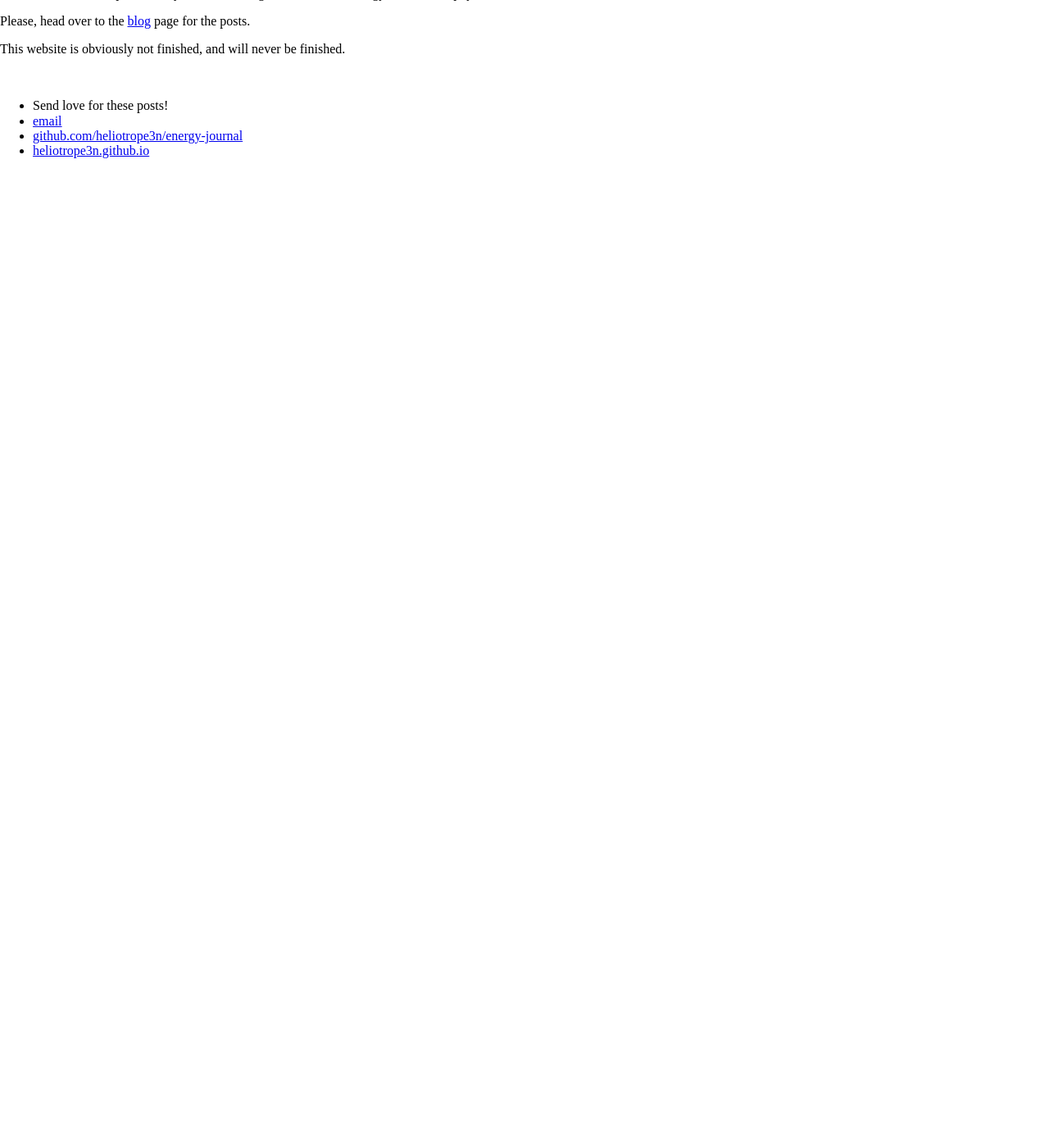
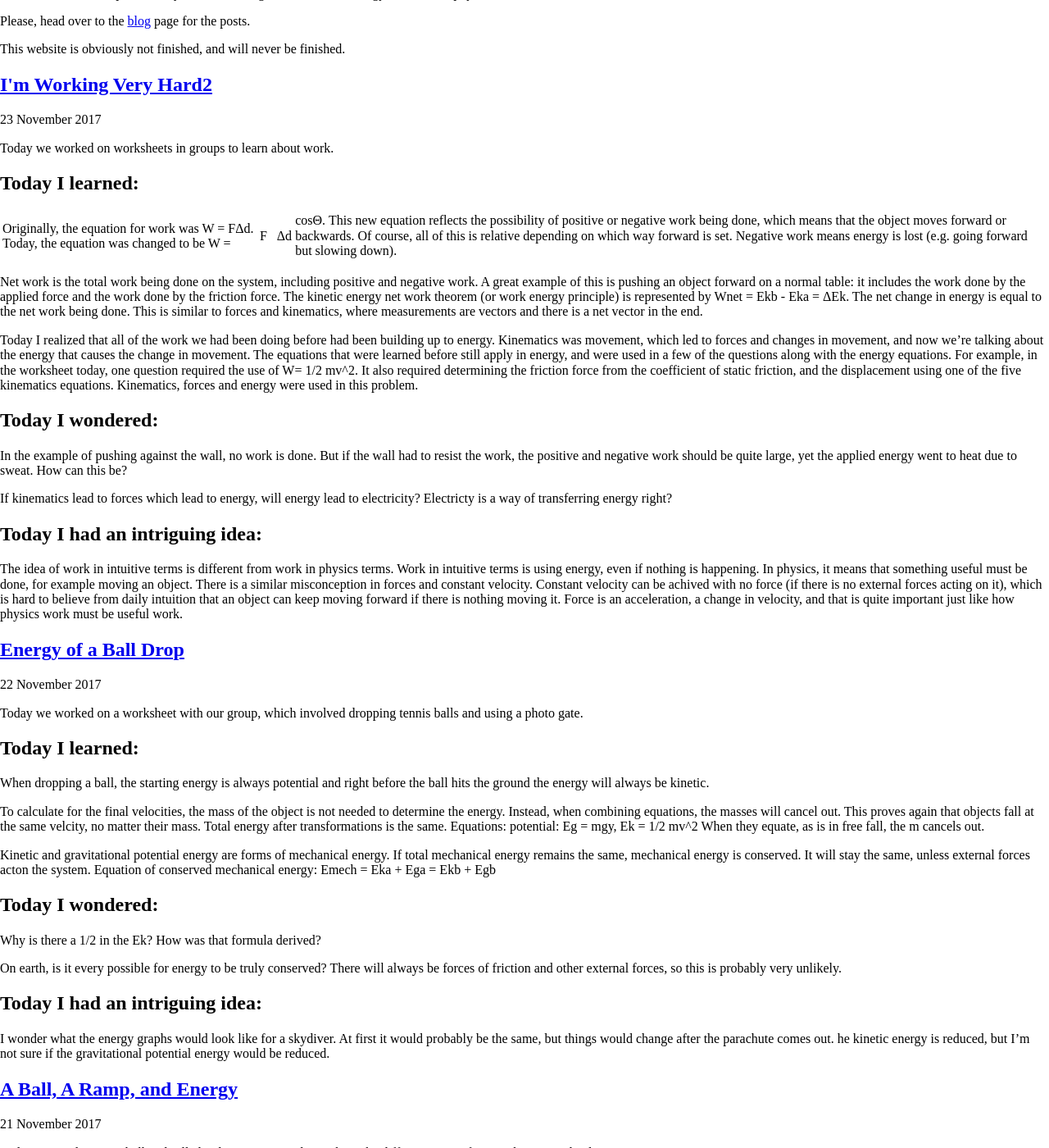
Before and after one commit to heliotrope3n/the-energy-chronicles, a Jekyll site: the page built from index.html, in a window 1280 px wide and 1400 px high, scrolled down 221 px. Shown: the whole window at 82% size. Built offline with Jekyll 4.4.1, drawn with Linux system fonts in a browser that asks for light colours; nearby versions of some CDN libraries; library files that are not in the unit come from our copies; before the commit the page ends 900 px from its top, so only the background shows below that; some of the changed text lies outside the part shown.

Commit message:
2017-11-23-Im-Working-Very-Hard and index listing of posts

```diff
--- /dev/null
+++ b/_posts/2017-11-20-A-New-Energy-Journal.md
@@ -0,0 +1,7 @@
+---
+layout: post
+title: "Ningsong's Energy Journal Launch"
+date: 2017-11-20
+---
+
+New project. Never done a website like this for a school project before, looks like it'll be something fun but time consuming. I'll try to be to-the-point and concise in both my journal entries, site design, and code. Looking forward to the winter break already.
--- a/_posts/2017-11-20-Intro-To-Energy-and-Solar-Roofs.md
+++ b/_posts/2017-11-20-Intro-To-Energy-and-Solar-Roofs.md
@@ -1,14 +1,16 @@
 ---
 layout: post
-title: "Intro to Energy and Solar Roofs"
+title: "Intro To Energy and Solar Roofs"
 date: 2017-11-20
 ---
 
 ## Formatting
 
-Every blog post will have a 3 2 1 section as mandated - 3 things I learned, 2 questions I have, and 1 intriguing idea. As easy as 3 2 1!
+The beginning of each post will include a brief statement a summary of what we did in class. Every blog post will usually have a 3 2 1 section as mandated - 3 things I learned, 2 questions I have, and 1 intriguing idea. As easy as 3 2 1!
 
-I will also include a brief ramble of thoughts after this mandated section. Now, on to today's content!
+I will also include a brief ramble of thoughts after this mandated section, if available. Now, on to today's content!
+
+Today, we chose new groups for the new unit. The debatable question was whether or not solar panels should be mandated on people's homes,
 
 ## Today I learned...
 
@@ -20,9 +22,7 @@
 
 ### Asides
 
-Bullying can be a serious problem in schools, and many children do not fully understand it.
-
-Even though bullying awareness has been going on for quite a long time, bullying is still present and it appears that the awareness has gone to waste.
+Bullying can be a serious problem in schools, and many children do not fully understand it. Even though bullying awareness has been going on for quite a long time, bullying is still present and it appears that the awareness has gone to waste.
 
 ## Today I wondered...
 
--- a/_posts/2017-11-21-A-Ball-A-Ramp-and-Energy.md
+++ b/_posts/2017-11-21-A-Ball-A-Ramp-and-Energy.md
@@ -4,9 +4,11 @@
 date: 2017-11-21
 ---
 
+Today we used a tennis ball and rolled it down a ramp to learn about the different types of energy being involved.
+
 ## Today I learned:
 
-There are many types of energy affecting a simple bal and ramp. Kinetic energy is energy that comes from the movement of an object. The heavier and faster that object, the more kinetic energy. It is demonstrated when the ball rolls - the ball has kinetic energy from the movement. Gravitational potential energy is energy that comes from the 'lifting' of an object. The higher an object goes, the more potential there is for gravity to affect it, and therefore it has more potential energy. When the ball rolls up the incline, at the top it has a lot of graviational potential energy and it is able to release it when it rolls back down the hill. Remember: at the top, gravity has the potential to bring something down with a lot of force.
+There are many types of energy affecting a simple ball and ramp. Kinetic energy is energy that comes from the movement of an object. The heavier and faster that object, the more kinetic energy. It is demonstrated when the ball rolls - the ball has kinetic energy from the movement. Gravitational potential energy is energy that comes from the 'lifting' of an object. The higher an object goes, the more potential there is for gravity to affect it, and therefore it has more potential energy. When the ball rolls up the incline, at the top it has a lot of graviational potential energy and it is able to release it when it rolls back down the hill. Remember: at the top, gravity has the potential to bring something down with a lot of force.
 
 There are many different diagrams that can be used to represent the energies that are involved in a system (objects with properties that we keep track of). First is the energy flow diagram: it consists of a circle with all the elements of the system inside, and arrows that show the flow of energy in and out of the system. This represents external work. Internal energy transformations are not shown. The second is the energy storage diagram: it has two bar graphs that show the amount of each type of energy stored at two different points of time. Usually, there is a an energy flow diagram inbetween the two bar graphs, which represent the energy transformations. It creates a LOL diagram.
 
--- a/_posts/2017-11-22-Energy-of-A-Ball-Drop.md
+++ b/_posts/2017-11-22-Energy-of-A-Ball-Drop.md
@@ -3,6 +3,8 @@
 title: "Energy of a Ball Drop"
 date: 2017-11-22
 ---
+
+Today we worked on a worksheet with our group, which involved dropping tennis balls and using a photo gate.
 
 ## Today I learned:
 
--- /dev/null
+++ b/_posts/2017-11-23-Im-Working-Very-Hard.md
@@ -0,0 +1,25 @@
+---
+layout: post
+title: "I'm Working Very Hard2"
+date: 2017-11-23
+---
+
+Today we worked on worksheets in groups to learn about work.
+
+## Today I learned:
+
+Originally, the equation for work was W = F&Delta;d. Today, the equation was changed to be W = |F||&Delta;d|cos&Theta;. This new equation reflects the possibility of positive or negative work being done, which means that the object moves forward or backwards. Of course, all of this is relative depending on which way forward is set. Negative work means energy is lost (e.g. going forward but slowing down).
+
+Net work is the total work being done on the system, including positive and negative work. A great example of this is pushing an object forward on a normal table: it includes the work done by the applied force and the work done by the friction force. The kinetic energy net work theorem (or work energy principle) is represented by Wnet = Ekb - Eka = &Delta;Ek. The net change in energy is equal to the net work being done. This is similar to forces and kinematics, where measurements are vectors and there is a net vector in the end.
+
+Today I realized that all of the work we had been doing before had been building up to energy. Kinematics was movement, which led to forces and changes in movement, and now we're talking about the energy that causes the change in movement. The equations that were learned before still apply in energy, and were used in a few of the questions along with the energy equations. For example, in the worksheet today, one question required the use of W= 1/2 mv^2. It also required determining the friction force from the coefficient of static friction, and the displacement using one of the five kinematics equations. Kinematics, forces and energy were used in this problem.
+
+## Today I wondered:
+
+In the example of pushing against the wall, no work is done. But if the wall had to resist the work, the positive and negative work should be quite large, yet the applied energy went to heat due to sweat. How can this be?
+
+If kinematics lead to forces which lead to energy, will energy lead to electricity? Electricty is a way of transferring energy right?
+
+## Today I had an intriguing idea:
+
+The idea of work in intuitive terms is different from work in physics terms. Work in intuitive terms is using energy, even if nothing is happening. In physics, it means that something useful must be done, for example moving an object. There is a similar misconception in forces and constant velocity. Constant velocity can be achived with no force (if there is no external forces acting on it), which is hard to believe from daily intuition that an object can keep moving forward if there is nothing moving it. Force is an acceleration, a change in velocity, and that is quite important just like how physics work must be useful work.
--- a/index.html
+++ b/index.html
@@ -3,9 +3,21 @@
 title: Ningsong's Energy Journal
 ---
 <div class="blurb">
-	<p>Hi there, I'm Ningsong Shen</p>
+    <p>Hi there, I'm Ningsong Shen</p>
     <h1>This is the Energy Journal</h1>
-	<p>This website will be updated daily with something I learned about energy in Grade 11 physics.</p>
+    <p>This website will be updated daily with something I learned about energy in Grade 11 physics.</p>
     <p>Please, head over to the <a href="/energy-journal/blog">blog</a> page for the posts.</p>
     <p>This website is obviously not finished, and will never be finished.</p>
+
+    {% for post in site.posts %}
+    <article>
+        <h2>
+            <a href="{{ post.url }}">
+                {{ post.title }}
+            </a>
+        </h2>
+        <time datetime="{{ post.date | date: "%Y-%m-%d" }}">{{ post.date | date_to_long_string }}</time>
+        {{ post.content }}
+    </article>
+    {% endfor %}
 </div><!-- /.blurb -->
```
Also changed, not shown: _posts/2017-11-20-ningsongs-energy-journal-launch.md (deleted, +0 -7 lines).
